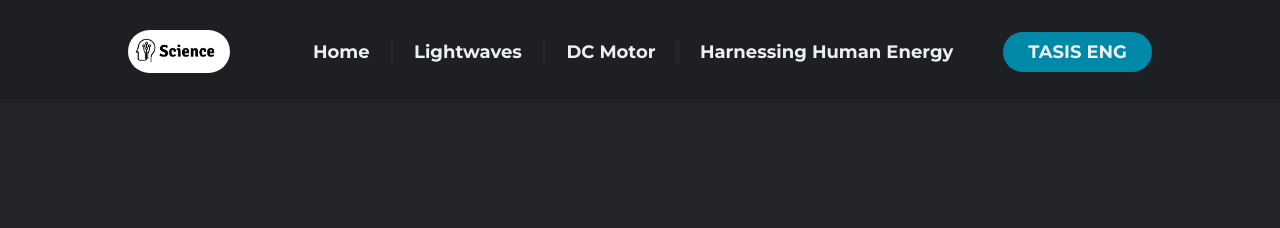
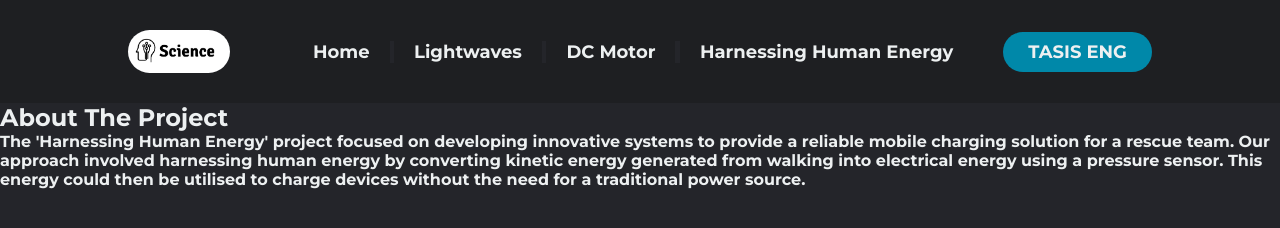
Before and after one commit to Aarocerr/SCIENCE-WEBSITE, a plain HTML site: page ScienceWebsite/html/project_c.html in a window 1280 px wide. Drawn offline with Linux system fonts and the light colour scheme.

Commit message:
Update project_c.html

```diff
--- a/ScienceWebsite/html/project_c.html
+++ b/ScienceWebsite/html/project_c.html
@@ -1,5 +1,6 @@
 <!DOCTYPE html>
 <html lang="en">
+
 <head>
   <meta charset="UTF-8">
   <meta name="viewport" content="width=device-width, initial-scale=1.0">
@@ -8,6 +9,26 @@
   <link rel="icon" type="image/x-icon" href="../assets/images/favicon.ico">
   <link rel="stylesheet" href="../styles/style_c.css">
 </head>
+
+<!--
+              HARNESSING HUMAN ENERGY REFLECTION REQUIREMENTS & PLANNING:
+
+  - what skill did this project improve?
+    - presenting skills: this was the first project in the year that we had to present
+      and I think it taught us a lot of valuable techniques for later projects in other
+      subjects
+
+  - what did you like about the project?
+    - it was nice to apply my interests to Science again and build a circuit for the project
+
+  - what does this website slide need to include?
+    - video of the project and what the final product was
+      - text explaining what the purpose of the project is and how the video relates to it.
+        Essentially just an explanation of what's going on.
+    - images of the theory and research of what makes the 'human energy harnesser' work
+      - maybe an image of DC and AC current and a bridge rectifier
+      - also a text explaining bridge rectifiers, breadboards, and DC and AC currents
+-->
 
 <body>
   <header>
@@ -24,7 +45,26 @@
     </nav>
 
     <!-- Redirects to TASIS page -->
-      <a class="cta" href="https://www.tasisengland.org/"><button>TASIS ENG</button></a>
+    <a class="cta" href="https://www.tasisengland.org/"><button id="tasis_button">TASIS ENG</button></a>
   </header>
+
+  <!-- Explains theory behind circuit and project -->
+  <div id="project_explanation">
+    <div id="project_explanation_text">
+      <h2>About The Project</h2>
+      <p>
+        The 'Harnessing Human Energy' project focused on developing innovative systems to
+        provide a reliable mobile charging solution for a rescue team. Our approach involved
+        harnessing human energy by converting kinetic energy generated from walking into
+        electrical energy using a pressure sensor. This energy could then be utilised to
+        charge devices without the need for a traditional power source.
+      </p>
+    </div>
+
+    <div id="project_explanation_image">
+
+    </div>
+  </div>
 </body>
+
 </html>
```
Lines whose indentation alone changed are shown as unchanged.
